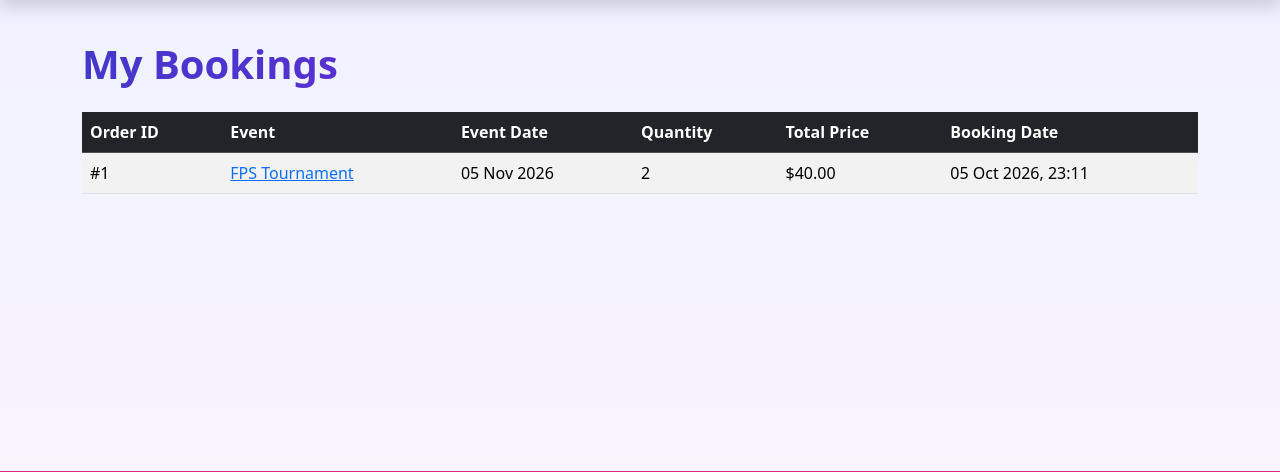
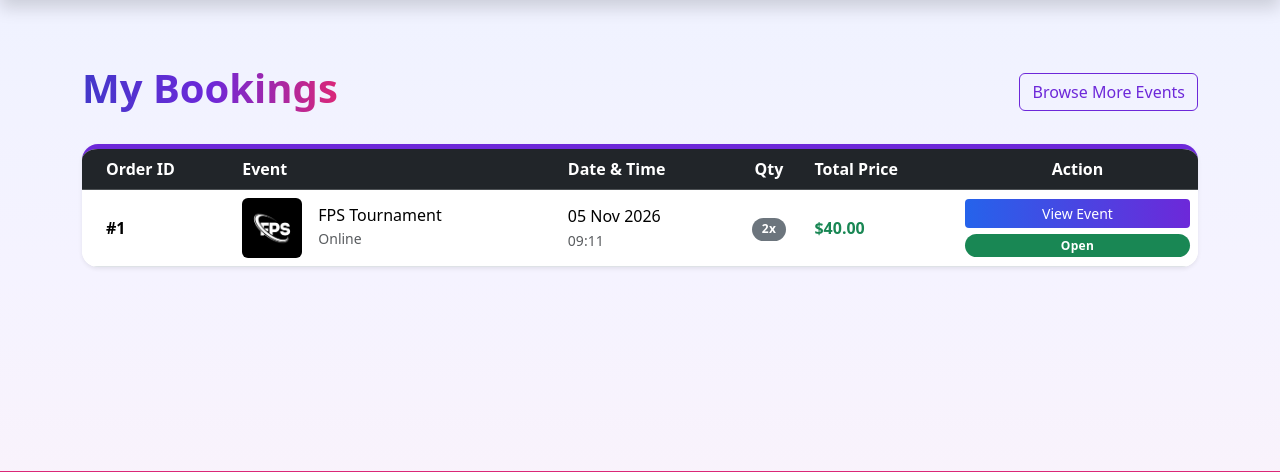
Before and after one commit to zain-111-dot/week5Iab207, a Flask app: page /history in a window 1280 px wide. Shown: the part 85-557 px from the top of the page. Run offline with Flask 3, Linux system fonts and the light colour scheme; a user stored in the database is signed in; data comes from the database, SQL or seed files in the repository; some libraries are stand-ins or nearby versions.

Commit message:
Update history.html

```diff
--- a/Sprint 2 Assessment 2/website/templates/history.html
+++ b/Sprint 2 Assessment 2/website/templates/history.html
@@ -1,38 +1,85 @@
 {% extends "base.html" %}
+
 {% block content %}
-<div class="container mt-4">
-    <h1 class="mb-4">My Bookings</h1>
+<div class="container mt-5">
+    <div class="d-flex justify-content-between align-items-center mb-4">
+        <h1 class="fw-bold"><i class="bi bi-ticket-perforated"></i> My Bookings</h1>
+        <a href="{{ url_for('views.index') }}" class="btn btn-outline-primary">Browse More Events</a>
+    </div>
 
     {% if orders %}
+    <div class="card shadow-sm border-0">
+        <div class="card-body p-0">
             <div class="table-responsive">
-        <table class="table table-hover table-striped align-middle">
+                <table class="table table-hover align-middle mb-0">
                     <thead class="table-dark">
                         <tr>
-                    <th>Order ID</th>
+                            <th class="ps-4">Order ID</th>
                             <th>Event</th>
-                    <th>Event Date</th>
-                    <th>Quantity</th>
+                            <th>Date & Time</th>
+                            <th class="text-center">Qty</th>
                             <th>Total Price</th>
-                    <th>Booking Date</th>
+                            <th class="text-center">Action</th>
                         </tr>
                     </thead>
                     <tbody>
                         {% for order in orders %}
                         <tr>
-                    <td>#{{ order.id }}</td>
-                    <td><a href="{{ url_for('views.event_details', event_id=order.event.id) }}">{{ order.event.title }}</a></td>
-                    <td>{{ order.event.date.strftime('%d %b %Y') }}</td>
-                    <td>{{ order.quantity }}</td>
-                    <td>${{ "%.2f"|format(order.price) }}</td>
-                    <td>{{ order.booking_date.strftime('%d %b %Y, %H:%M') }}</td>
+                            <td class="ps-4 fw-bold">#{{ order.id }}</td>
+
+                            <!-- Event Info with Image -->
+                            <td>
+                                <div class="d-flex align-items-center">
+                                    {% if order.event.image_url %}
+                                        <img src="{{ order.event.image_url }}" alt="{{ order.event.title }}" class="rounded me-3" style="width: 60px; height: 60px; object-fit: cover;">
+                                    {% else %}
+                                        <img src="{{ url_for('static', filename='img/sample_event.jpg') }}" alt="Event" class="rounded me-3" style="width: 60px; height: 60px; object-fit: cover;">
+                                    {% endif %}
+                                    <div>
+                                        <h6 class="mb-0">{{ order.event.title }}</h6>
+                                        <small class="text-muted"><i class="bi bi-geo-alt"></i> {{ order.event.venue }}</small>
+                                    </div>
+                                </div>
+                            </td>
+
+                            <!-- Event Date & Time -->
+                            <td>
+                                <div>{{ order.event.date.strftime('%d %b %Y') }}</div>
+                                <small class="text-muted">{{ order.event.start_time.strftime('%H:%M') }}</small>
+                            </td>
+
+                            <!-- Quantity -->
+                            <td class="text-center">
+                                <span class="badge bg-secondary rounded-pill">{{ order.quantity }}x</span>
+                            </td>
+
+                            <!-- Price -->
+                            <td class="fw-bold text-success">
+                                ${{ "%.2f"|format(order.price) }}
+                            </td>
+
+                            <!-- Action Button & Status -->
+                            <td class="text-center">
+                                <a href="{{ url_for('views.event_details', event_id=order.event.id) }}" class="btn btn-sm btn-primary mb-1 w-100">View Event</a>
+                                <span class="badge {% if order.event.status == 'Open' %}bg-success{% elif order.event.status == 'Cancelled' %}bg-danger{% else %}bg-secondary{% endif %} w-100">
+                                    {{ order.event.status }}
+                                </span>
+                            </td>
                         </tr>
                         {% endfor %}
                     </tbody>
                 </table>
             </div>
+        </div>
+    </div>
+
     {% else %}
-    <div class="alert alert-info">
-        You haven't made any bookings yet.
+    <!-- Improved Empty State -->
+    <div class="text-center py-5">
+        <i class="bi bi-controller text-muted" style="font-size: 5rem;"></i>
+        <h3 class="mt-3">No bookings yet!</h3>
+        <p class="text-muted">Looks like you haven't secured your spot at any gaming events.</p>
+        <a href="{{ url_for('views.index') }}" class="btn btn-primary btn-lg mt-2">Explore Events Now</a>
     </div>
     {% endif %}
 </div>
```
Lines whose indentation alone changed are shown as unchanged.
